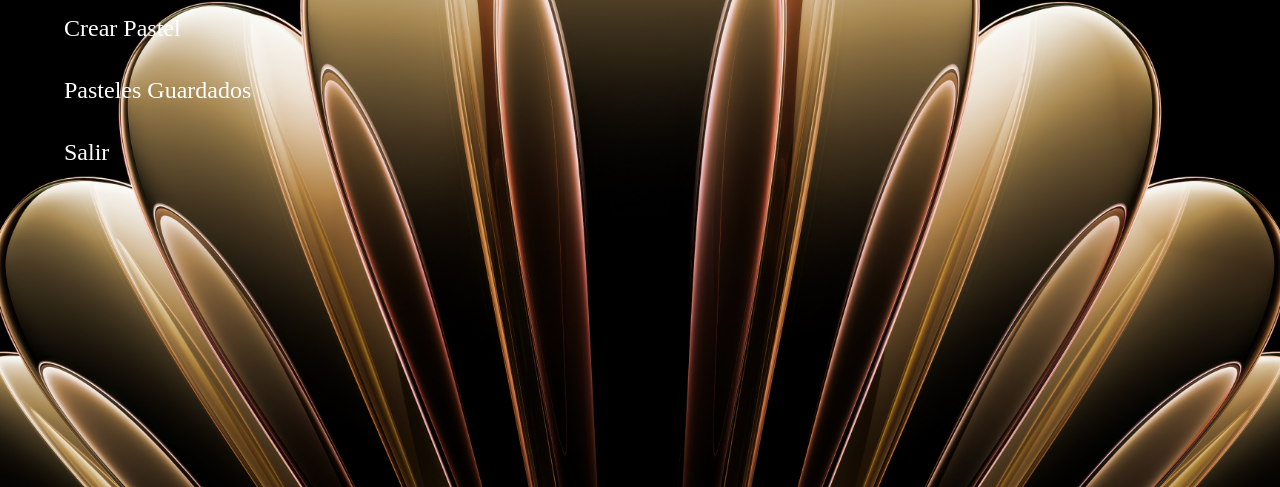
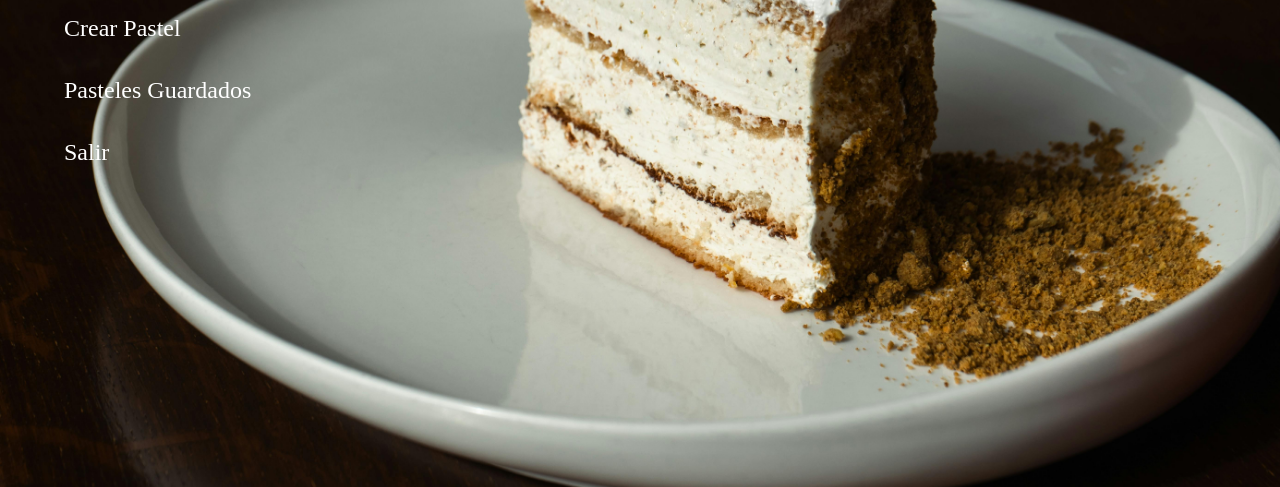
Before and after one commit to BitWizper/Web, a website: page front/public/mainMenuModel3D/mainMenuUI.html in a window 1280 px wide. Shown: the part 313-800 px from the top of the page. Drawn offline with Linux system fonts and the light colour scheme; a web font is replaced by a local one.

Commit message:
modificacion del fondo en el loading y menu

```diff
--- a/front/public/mainMenuModel3D/mainMenuUI.html
+++ b/front/public/mainMenuModel3D/mainMenuUI.html
@@ -21,7 +21,7 @@
             display: flex;
             justify-content: flex-start;
             align-items: center;
-            background: url('../img/golden.jpg') no-repeat center center/cover;
+            background: url('../img/Elegant.jpg') no-repeat center center/cover;
             color: white;
             font-family: 'KenaFont', serif;
             overflow: hidden;
```
Also changed, not shown: front/public/components/loadingCake.html (+1 -1 lines), front/public/img/golden.jpg (deleted), 1 other file.
